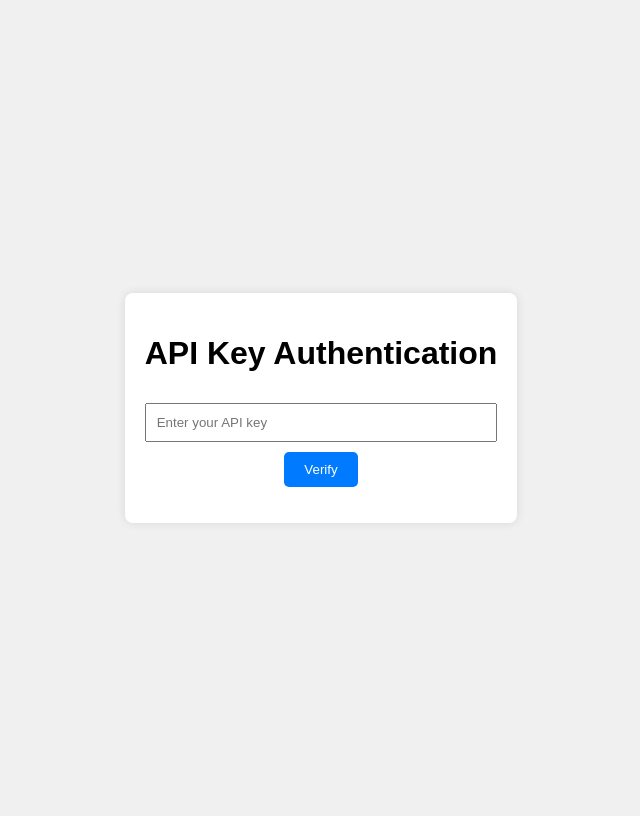
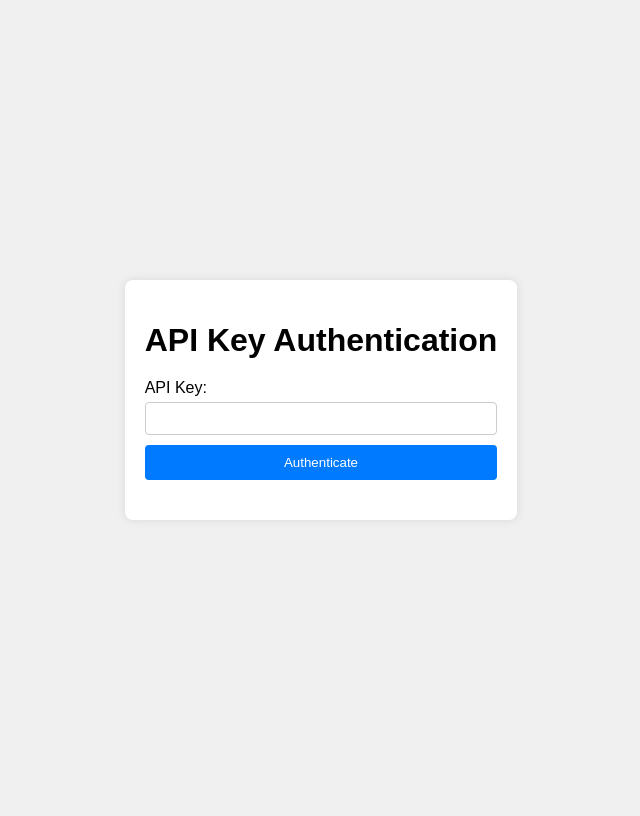
Before and after one commit to nitintoc/lisa_the_german_teacher, a Flask app: template templates/index.html in a window 1280 px wide. Shown: the whole page, without its empty margins (319-959 px from the left). After the commit the page ends 520 px from the top, so only its background shows below. Run offline with Flask 3, Linux system fonts and the light colour scheme; the template is opened without the code that fills it, so the values that code supplies are empty.

Commit message:
file structure change

```diff
--- a/app.py
+++ b/app.py
@@ -1,12 +1,12 @@
-from flask import Flask, request, jsonify, send_from_directory
-from authentication import authenticate
+from flask import Flask, request, jsonify, send_from_directory, render_template
+from AuthenticationCheck.authentication import authenticate
 import os
 
 app = Flask(__name__, static_folder='static')
 
 @app.route('/')
 def serve_index():
-    return send_from_directory(app.static_folder, 'index.html')
+    return render_template('index.html')
 
 @app.route('/authenticate', methods=['POST'])
 def authenticate_user():
--- /dev/null
+++ b/static/css/styles.css
@@ -0,0 +1,54 @@
+body {
+    font-family: Arial, sans-serif;
+    background-color: #f0f0f0;
+    display: flex;
+    justify-content: center;
+    align-items: center;
+    height: 100vh;
+    margin: 0;
+}
+
+.container {
+    background-color: #fff;
+    padding: 20px;
+    border-radius: 8px;
+    box-shadow: 0 0 10px rgba(0, 0, 0, 0.1);
+}
+
+h1 {
+    margin-bottom: 20px;
+}
+
+form {
+    display: flex;
+    flex-direction: column;
+}
+
+label {
+    margin-bottom: 5px;
+}
+
+input {
+    margin-bottom: 10px;
+    padding: 8px;
+    border: 1px solid #ccc;
+    border-radius: 4px;
+}
+
+button {
+    padding: 10px;
+    background-color: #007BFF;
+    color: #fff;
+    border: none;
+    border-radius: 4px;
+    cursor: pointer;
+}
+
+button:hover {
+    background-color: #0056b3;
+}
+
+#message {
+    margin-top: 20px;
+    font-weight: bold;
+}
--- /dev/null
+++ b/static/js/script.js
@@ -0,0 +1,26 @@
+document.getElementById('authForm').addEventListener('submit', function(event) {
+    event.preventDefault();
+    const apiKey = document.getElementById('api_key').value;
+
+    fetch('/authenticate', {
+        method: 'POST',
+        headers: {
+            'Content-Type': 'application/json'
+        },
+        body: JSON.stringify({ api_key: apiKey })
+    })
+    .then(response => response.json())
+    .then(data => {
+        const messageDiv = document.getElementById('message');
+        if (data.error) {
+            messageDiv.textContent = data.error;
+            messageDiv.style.color = 'red';
+        } else {
+            messageDiv.textContent = data.message;
+            messageDiv.style.color = 'green';
+        }
+    })
+    .catch(error => {
+        console.error('Error:', error);
+    });
+});
--- a/templates/index.html
+++ b/templates/index.html
@@ -4,77 +4,18 @@
     <meta charset="UTF-8">
     <meta name="viewport" content="width=device-width, initial-scale=1.0">
     <title>API Key Authentication</title>
-    <style>
-        body {
-            font-family: Arial, sans-serif;
-            display: flex;
-            justify-content: center;
-            align-items: center;
-            height: 100vh;
-            background-color: #f0f0f0;
-        }
-        .container {
-            background: white;
-            padding: 20px;
-            border-radius: 8px;
-            box-shadow: 0 0 10px rgba(0, 0, 0, 0.1);
-            text-align: center;
-        }
-        input[type="text"] {
-            width: 100%;
-            padding: 10px;
-            margin: 10px 0;
-            box-sizing: border-box;
-        }
-        button {
-            padding: 10px 20px;
-            background-color: #007BFF;
-            color: white;
-            border: none;
-            border-radius: 5px;
-            cursor: pointer;
-        }
-        button:hover {
-            background-color: #0056b3;
-        }
-    </style>
+    <link rel="stylesheet" href="{{ url_for('static', filename='css/styles.css') }}">
 </head>
 <body>
     <div class="container">
         <h1>API Key Authentication</h1>
-        <input type="text" id="apiKey" placeholder="Enter your API key">
-        <button onclick="verifyApiKey()">Verify</button>
-        <p id="result"></p>
+        <form id="authForm">
+            <label for="api_key">API Key:</label>
+            <input type="text" id="api_key" name="api_key" required>
+            <button type="submit">Authenticate</button>
+        </form>
+        <div id="message"></div>
     </div>
-
-    <script>
-        function verifyApiKey() {
-            const apiKey = document.getElementById('apiKey').value;
-            const resultElement = document.getElementById('result');
-
-            fetch('/authenticate', {
-                method: 'POST',
-                headers: {
-                    'Content-Type': 'application/json',
-                },
-                body: JSON.stringify({ api_key: apiKey }),
-            })
-            .then(response => response.json())
-            .then(data => {
-                if (data.message) {
-                    resultElement.textContent = data.message;
-                    resultElement.style.color = 'green';
-                } else if (data.error) {
-                    resultElement.textContent = data.error;
-                    resultElement.style.color = 'red';
-                }
-            })
-            .catch((error) => {
-                console.error('Error:', error);
-                resultElement.textContent = 'An error occurred. Please try again.';
-                resultElement.style.color = 'red';
-            });
-        }
-    </script>
+    <script src="{{ url_for('static', filename='js/script.js') }}"></script>
 </body>
 </html>
```
